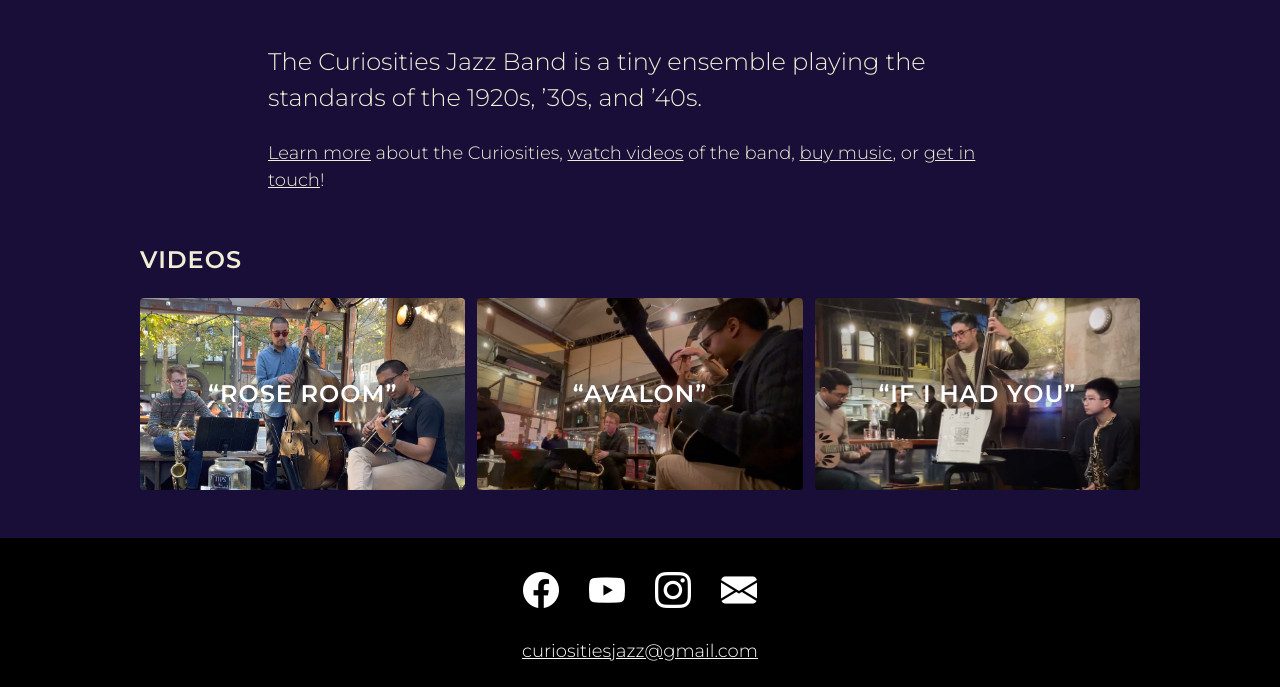
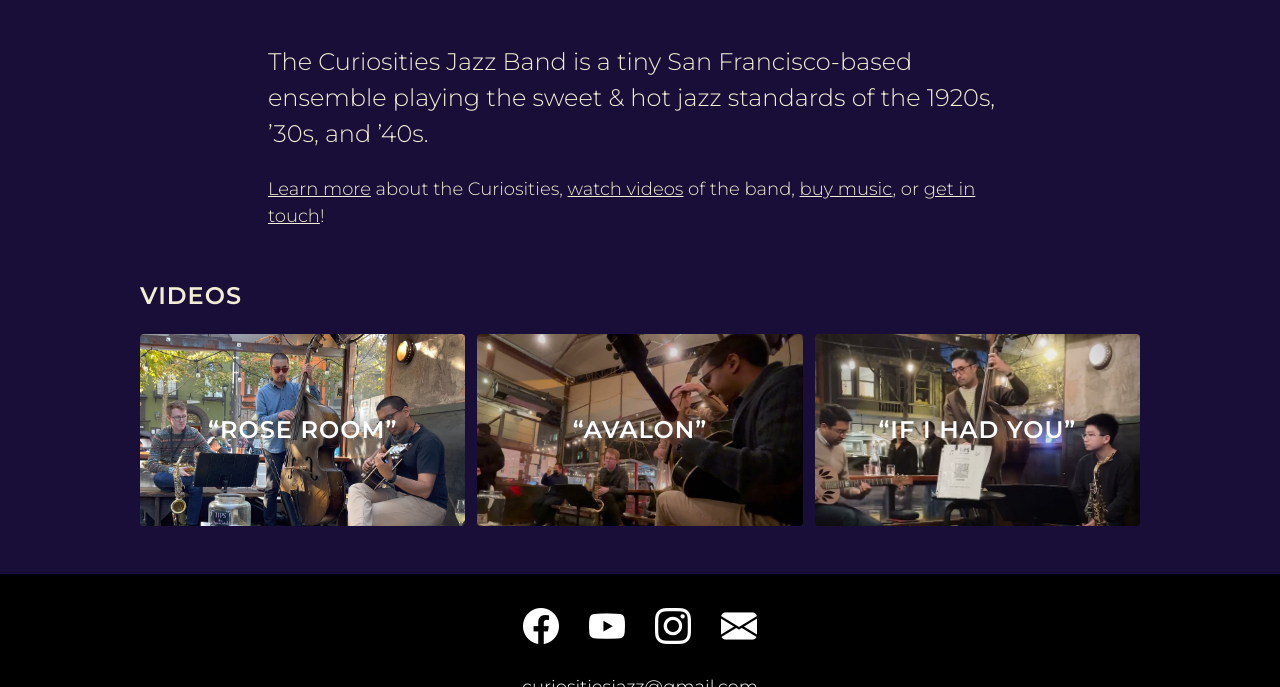
Before and after one commit to iamnirav/curiosities-website, a Jekyll site: the page built from index.html, in a window 1280 px wide and 900 px high, scrolled down 543 px, cut to the strip 213-900 px from the top of the window. Built offline with Jekyll 4.4.1, drawn with Linux system fonts in a browser that asks for light colours.

Commit message:
SEO improvements

```diff
--- a/_config.yml
+++ b/_config.yml
@@ -21,11 +21,21 @@
 title: The Curiosities Jazz Band
 email: curiositiesjazz@gmail.com
 description: >- # this means to ignore newlines until "baseurl:"
-  The Curiosities Jazz Band is a tiny ensemble playing the standards of the 1920s, ’30s, and ’40s.
+  The Curiosities Jazz Band is a tiny San Francisco-based ensemble playing the sweet &amp;
+  hot jazz standards of the 1920s, ’30s, and ’40s.
+image: /images/logo.png
 baseurl: /curiosities-website # the subpath of your site, e.g. /blog
-url: https://iamnirav.github.io # the base hostname & protocol for your site, e.g. http://example.com
+url: https://curiositiesjazz.com # the base hostname & protocol for your site, e.g. http://example.com
 github_username:  iamnirav
 github: [metadata]
+facebook:
+  publisher: https://www.facebook.com/curiositiesjazz
+logo: /images/logo.png
+social:
+  name: The Curiosities Jazz Band
+    - https://www.facebook.com/curiositiesjazz
+    - https://www.instagram.com/curiositiesjazz/
+
 
 # front matter defaults
 defaults:
@@ -39,6 +49,7 @@
 theme: null
 plugins:
   - jekyll-feed
+  - jekyll-seo-tag
 
 # Exclude from processing.
 # The following items will not be processed, by default.
--- a/_layouts/base.html
+++ b/_layouts/base.html
@@ -10,6 +10,10 @@
   <link rel="stylesheet" href="https://cdn.jsdelivr.net/npm/bootstrap-icons@1.10.5/font/bootstrap-icons.css">
   <link rel="stylesheet" href="styles/base.css">
   <title>{% if page.title %}{{ page.title }} · {% endif %}The Curiosities Jazz Band</title>
+
+  <!-- seo follows -->
+  {% seo title=false %}
+  <!-- end seo -->
 </head>
 
 <body>
--- a/index.html
+++ b/index.html
@@ -5,7 +5,7 @@
   <section class="full-bleed" style="background-image: url('images/background-1.jpg')">
   </section>
   <section class="narrow">
-    <h3>The Curiosities Jazz Band is a tiny ensemble playing the standards of the 1920s, ’30s, and ’40s.</h3>
+    <h3>{{ site.description }}</h3>
     <p><a href="about.html">Learn more</a> about the Curiosities, <a href="media.html">watch videos</a> of the band, <a href="albums.html">buy music</a>, or <a href="contact.html">get in touch</a>!</p>
   </section>
   <section>
```
